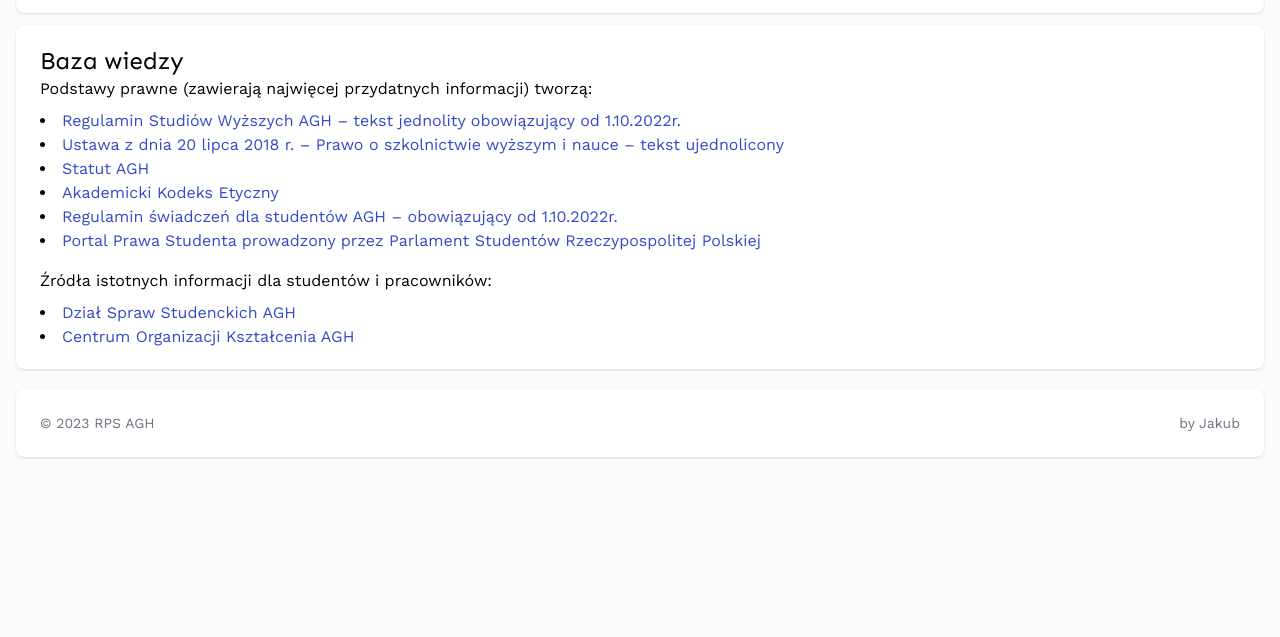
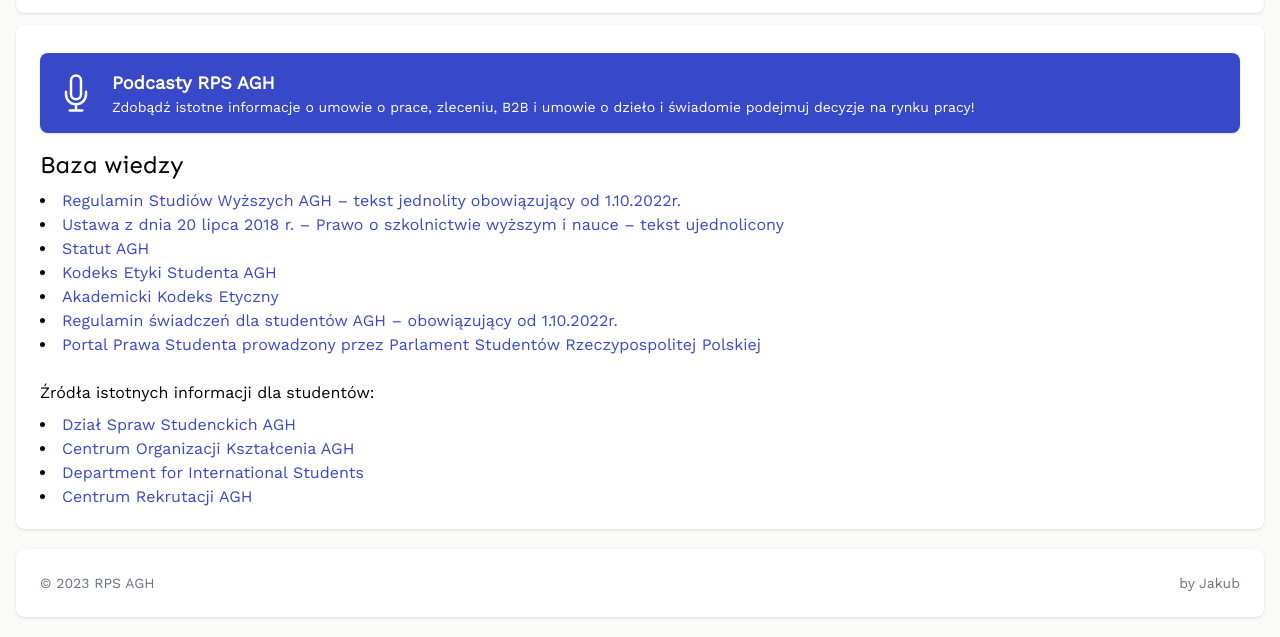
Before and after one commit to pcktm/rps-agh-website, an Astro site: page /baza-wiedzy in a window 1280 px wide. Shown: the part 421-1058 px from the top of the page. Before the commit the page ends 898 px from the top, so only its background shows below. Built offline with nearby package versions, Linux system fonts and the light colour scheme; Astro itself is replaced by a stand-in of ours.

Commit message:
feat: implement requested changes

```diff
--- /dev/null
+++ b/src/components/PodcastBanner.astro
@@ -0,0 +1,33 @@
+---
+import tarczaSVG from "../assets/tarcza_solid.svg";
+---
+
+<a href="https://anchor.fm/rzecznik-praw-stude/" target="_blank">
+  <div
+    class="flex gap-4 p-4 flex-col sm:flex-row bg-brand-500 rounded-lg overflow-hidden shadow text-white sm:items-center"
+  >
+    <div>
+      <svg
+        xmlns="http://www.w3.org/2000/svg"
+        fill="none"
+        viewBox="0 0 24 24"
+        stroke-width="1.5"
+        stroke="currentColor"
+        class="w-10 h-10"
+      >
+        <path
+          stroke-linecap="round"
+          stroke-linejoin="round"
+          d="M12 18.75a6 6 0 006-6v-1.5m-6 7.5a6 6 0 01-6-6v-1.5m6 7.5v3.75m-3.75 0h7.5M12 15.75a3 3 0 01-3-3V4.5a3 3 0 116 0v8.25a3 3 0 01-3 3z"
+        ></path>
+      </svg>
+    </div>
+    <div class="flex-1">
+      <div class="text-lg font-bold">Podcasty RPS AGH</div>
+      <div class="text-sm">
+        Zdobądź istotne informacje o umowie o prace, zleceniu, B2B i umowie o
+        dzieło i świadomie podejmuj decyzje na rynku pracy!
+      </div>
+    </div>
+  </div>
+</a>
--- a/src/contents/About.astro
+++ b/src/contents/About.astro
@@ -15,7 +15,7 @@ import TitledSection from "../components/TitledSection.astro";
       <li>praw i obowiązków studenta,</li>
       <li>systemu sprawdzania i oceniania,</li>
       <li>stypendiów,</li>
-      <li>wszelkich postanowień Regulaminu Studiów.</li>
+      <li>postanowień Regulaminu Studiów, Regulaminu Świadczeń i innych aktów wewnątrzuczelnianych.</li>
     </ul>
   </p>
 </TitledSection>
--- a/src/contents/team.ts
+++ b/src/contents/team.ts
@@ -15,7 +15,7 @@ const team: TeamMember[] = [
     role: "Rzecznik Praw Studenta",
     src: azatykaimg,
     email: 'azsz@agh.edu.pl',
-    description: `Prawnik, pracownik Działu Spraw Studenckich. Od 2021 r. członek Akademickiej Sieci Bezpieczeństwa i równości (ASBiR), od 2022 r. członek European Network of Ombuds in Higher Education (ENOHE). Lubi teatr, dobre kino i książki oraz odpoczynek na łonie natury.`
+    description: `Prawniczka, absolwentka WPiA UJ, początkująca mediatorka. Od 2021 r. członkini Akademickiej Sieci Bezpieczeństwa i równości (ASBiR), a od 2022 r. – European Network of Ombuds in Higher Education (ENOHE). Miłośniczka kina i literatury non-fiction oraz odpoczynku na łonie natury.`
   },
   {
     name: "Małgorzata Sajdak",
--- a/src/pages/baza-wiedzy.astro
+++ b/src/pages/baza-wiedzy.astro
@@ -2,8 +2,9 @@
 import TitledSection from "../components/TitledSection.astro";
 import Layout from "../layouts/Layout.astro";
 import ogImage from "../assets/ogs/baza-wiedzy.png";
+import PodcastBanner from "../components/PodcastBanner.astro";
 
-const links: { url: string; title: string }[] = [
+const linksTop: { url: string; title: string }[] = [
   {
     url: "https://www.cok.agh.edu.pl/fileadmin/_migrated/COK/DOS/pliki/akty_prawne/RS_AGH/2022_reg._stud._27_04_2022_46_-tj..pdf",
     title:
@@ -19,6 +20,10 @@ const links: { url: string; title: string }[] = [
     url: "https://www.agh.edu.pl/home/ckim/dokumenty/akty_prawne/Statut_AGH_zalacznik_do_uchwaly_Senatu_90_2021.pdf",
   },
   {
+    title: "Kodeks Etyki Studenta AGH",
+    url: "https://samorzad.agh.edu.pl/wp-content/uploads/2017/12/KodeksEtykiStudentaAGH.pdf",
+  },
+  {
     title: "Akademicki Kodeks Etyczny",
     url: "https://www.agh.edu.pl/o-agh/dokumenty/inne/kodeks-etyczny-agh",
   },
@@ -28,8 +33,28 @@ const links: { url: string; title: string }[] = [
     url: "https://www.dss.agh.edu.pl/fileadmin/default/templates/css/j/dss/system/2022/Regulamin_swiadczen_22_23/Zarzadzenie_59_22_zalacznik_nr_1-1.pdf",
   },
   {
-    title: "Portal Prawa Studenta prowadzony przez Parlament Studentów Rzeczypospolitej Polskiej",
+    title:
+      "Portal Prawa Studenta prowadzony przez Parlament Studentów Rzeczypospolitej Polskiej",
     url: "https://prawastudenta.edu.pl",
+  },
+];
+
+const linksBottom: { url: string; title: string }[] = [
+  {
+    title: "Dział Spraw Studenckich AGH",
+    url: "https://www.dss.agh.edu.pl",
+  },
+  {
+    title: "Centrum Organizacji Kształcenia AGH",
+    url: "https://www.cok.agh.edu.pl",
+  },
+  {
+    title: "Department for International Students",
+    url: "https://www.international.agh.edu.pl/eng/contact-us/",
+  },
+  {
+    title: "Centrum Rekrutacji AGH",
+    url: "https://rekrutacja.agh.edu.pl/",
   },
 ];
 ---
@@ -38,13 +63,13 @@ const links: { url: string; title: string }[] = [
   <main
     class="mx-auto bg-white p-4 sm:px-6 sm:py-5 rounded-lg sm:shadow mt-2 sm:mt-3 container overflow-hidden"
   >
+    <div class="mb-4 mt-2 cursor-pointer">
+      <PodcastBanner />
+    </div>
     <TitledSection title="Baza wiedzy">
-      <p>
-        Podstawy prawne (zawierają najwięcej przydatnych informacji) tworzą:
-      </p>
       <ul class="mt-2 list-inside list-disc">
         {
-          links.map((link) => (
+          linksTop.map((link) => (
             <li>
               <a
                 href={link.url}
@@ -57,28 +82,22 @@ const links: { url: string; title: string }[] = [
           ))
         }
       </ul>
-      <p class="mt-4">
-        Źródła istotnych informacji dla studentów i pracowników:
-      </p>
+
+      <p class="mt-6">Źródła istotnych informacji dla studentów:</p>
       <ul class="mt-2 list-inside list-disc">
+        {
+          linksBottom.map((link) => (
             <li>
               <a
-            href="https://www.dss.agh.edu.pl"
+                href={link.url}
                 target="_blank"
                 class="hover:underline text-brand-500 hover:text-brand-700"
               >
-            Dział Spraw Studenckich AGH
+                {link.title}
               </a>
             </li>
-        <li>
-          <a
-            href="https://www.cok.agh.edu.pl"
-            target="_blank"
-            class="hover:underline text-brand-500 hover:text-brand-700"
-          >
-            Centrum Organizacji Kształcenia AGH
-          </a>
-        </li>
+          ))
+        }
       </ul>
     </TitledSection>
   </main>
```
Also changed, not shown: src/assets/tarcza_solid.svg (added), 1 other file. Lines whose indentation alone changed are shown as unchanged.
